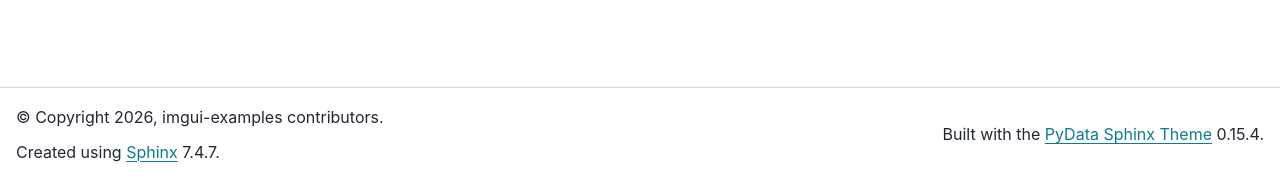
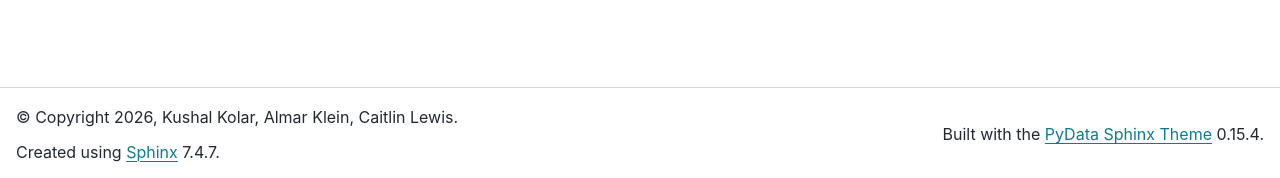
Before and after one commit to pygfx/imgui-examples, a Sphinx documentation site: the page built from docs/index.rst, in a window 1280 px wide. Shown: the part 719-897 px from the top of the page. Built offline with Sphinx 7.4.7 and the PyData theme 0.15.4, drawn with Linux system fonts in a browser that asks for light colours; pages that are not in the unit, such as notebooks, are missing from menus.

Commit message:
update docs conf

```diff
--- a/docs/conf.py
+++ b/docs/conf.py
@@ -16,8 +16,8 @@ EXAMPLES_DIR = ROOT_DIR / "examples"
 # -- Project information -----------------------------------------------------
 
 project = "imgui-examples"
-copyright = "2026, imgui-examples contributors"
-author = "imgui-examples contributors"
+copyright = "2026, Kushal Kolar, Almar Klein, Caitlin Lewis"
+author = "Kushal Kolar, Almar Klein, Caitlin Lewis"
 
 # -- General configuration ---------------------------------------------------
 
```
